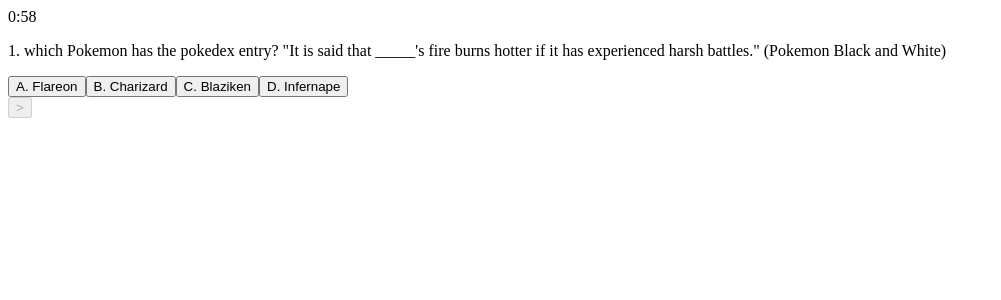
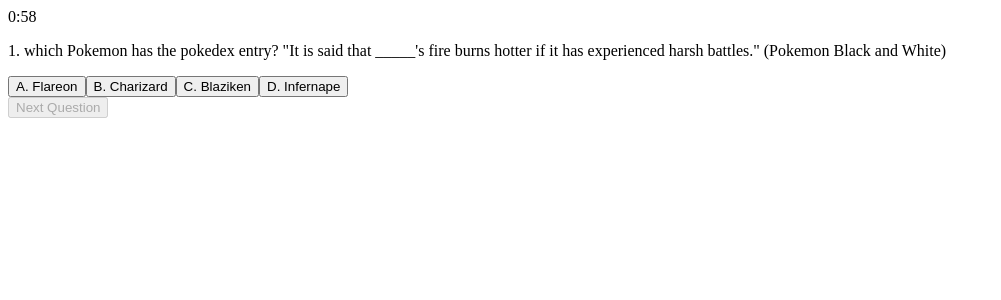
Before and after one commit to Terribly-Shady-Guy/Pokemon-Quiz, a React (Vite) app: page / in a window 1280 px wide. Both pictures are taken after a click on the button "Start Quiz". Shown: the top 300 px of the page, without its empty margins (0-1001 px from the left). Built offline with nearby package versions, Linux system fonts and the light colour scheme.

Commit message:
added text to next button to allow moving to next question or finish quiz

```diff
--- a/src/QuizView.tsx
+++ b/src/QuizView.tsx
@@ -24,7 +24,7 @@
     return (
         <div>
             <QuestionCard question={questions[currentQuestionNumber - 1]} questionNumber={currentQuestionNumber}></QuestionCard>
-            <button type="button" onClick={toNextQuestionOrFinish} disabled={shouldBeDisabled}>&gt;</button>
+            <button type="button" onClick={toNextQuestionOrFinish} disabled={shouldBeDisabled}>{currentQuestionNumber >= questions.length ? "Finish" : "Next Question"}</button>
         </div>
     );
 }
```
